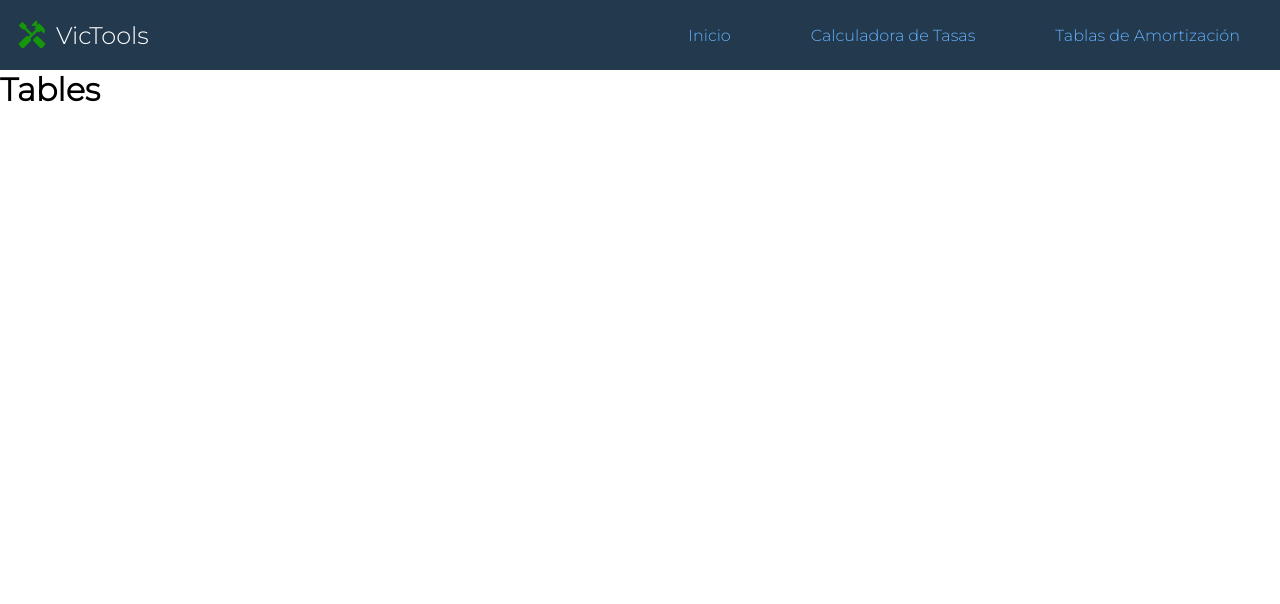
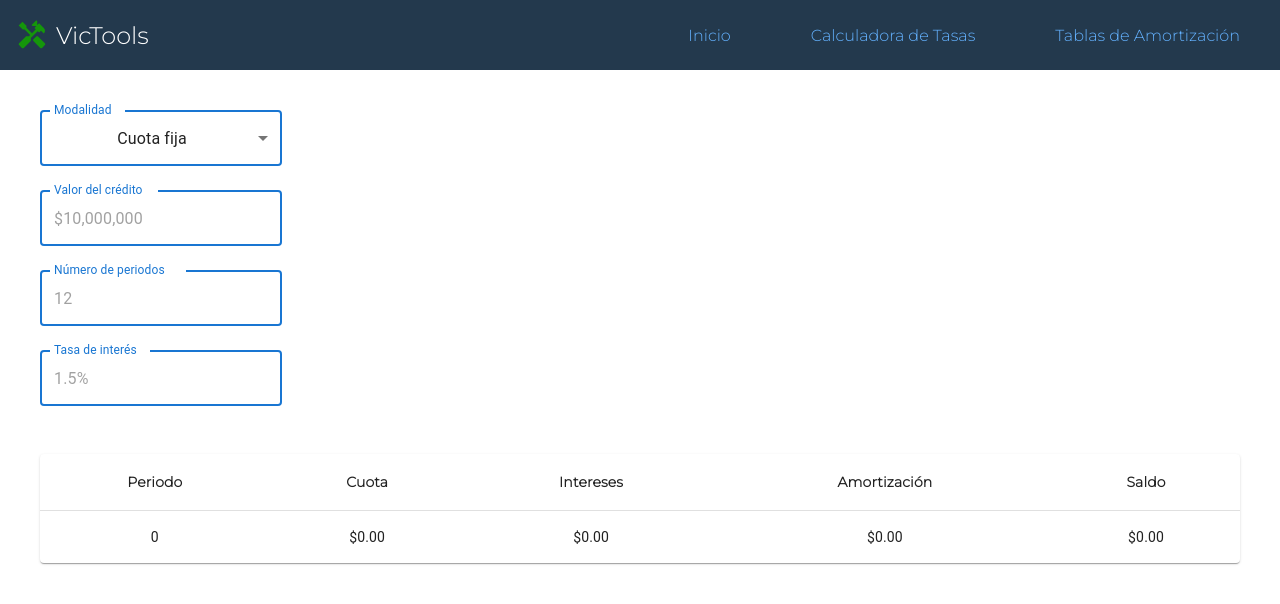
Before and after one commit to VicTips/victools, a React (Create React App) app: page /tablas in a window 1280 px wide. Shown: the top 604 px of the page. Built offline with nearby package versions, Linux system fonts and the light colour scheme.

Commit message:
Se colocan a funcionar las tablas de cuota fija y de abono constante

```diff
--- a/src/components/AmortizationTable/Inputs.js
+++ b/src/components/AmortizationTable/Inputs.js
@@ -11,7 +11,8 @@ import {
 function Inputs({ onChange }) {
   const types = [
     { value: "fixed", label: "Cuota fija" },
-    { value: "variable", label: "Cuota variable" },
+    { value: "variable", label: "Abono constante" },
+    { value: "lineargrowth", label: "Lineal creciente" },
   ];
   const [loan, setLoan] = useState("");
   const [nper, setNper] = useState("");
@@ -31,12 +32,30 @@ function Inputs({ onChange }) {
       }}
     >
       <TextField
+        id="type"
+        focused
+        select
+        variant="outlined"
+        label="Modalidad"
+        color="primary"
+        margin="normal"
+        value={type}
+        onChange={(e) => setType(e.target.value)}
+        style={{ textAlign: "center" }}
+      >
+        {types.map((option) => (
+          <MenuItem key={option.value} value={option.value}>
+            {option.label}
+          </MenuItem>
+        ))}
+      </TextField>
+      <TextField
         id="loan"
         focused
         placeholder="$10,000,000"
         variant="outlined"
         label="Valor del crédito"
-        color={type === "fixed" ? "primary" : "secondary"}
+        color="primary"
         margin="normal"
         onChange={(e) => setLoan(e.target.value)}
         InputProps={{
@@ -49,7 +68,7 @@ function Inputs({ onChange }) {
         placeholder="12"
         variant="outlined"
         label="Número de periodos"
-        color={type === "fixed" ? "primary" : "secondary"}
+        color="primary"
         margin="normal"
         onChange={(e) => setNper(e.target.value)}
         InputProps={{
@@ -62,31 +81,13 @@ function Inputs({ onChange }) {
         placeholder="1.5%"
         variant="outlined"
         label="Tasa de interés"
-        color={type === "fixed" ? "primary" : "secondary"}
+        color="primary"
         margin="normal"
         onChange={(e) => setRate(e.target.value)}
         InputProps={{
           inputComponent: FormatPercentage,
         }}
       />
-      <TextField
-        id="type"
-        focused
-        select
-        variant="outlined"
-        label="Modalidad"
-        color={type === "fixed" ? "primary" : "secondary"}
-        margin="normal"
-        value={type}
-        onChange={(e) => setType(e.target.value)}
-        style={{ textAlign: "center" }}
-      >
-        {types.map((option) => (
-          <MenuItem key={option.value} value={option.value}>
-            {option.label}
-          </MenuItem>
-        ))}
-      </TextField>
     </Box>
   );
 }
--- a/src/pages/Tables.js
+++ b/src/pages/Tables.js
@@ -1,11 +1,32 @@
-import React from 'react'
+import React, { useState } from 'react';
+import Inputs from '../components/AmortizationTable/Inputs';
+import AmortizationTable from '../components/AmortizationTable/AmortizationTable';
+import Box from '@mui/material/Box';
+import Rows from "../services/Rows";
 
 const Tables = () => {
+  const [loan, setLoan] = useState("");
+  const [nper, setNper] = useState("");
+  const [rate, setRate] = useState("");
+  const [type, setType] = useState("");
+  let rows = new Rows(loan, nper, rate);
   return (
-    <div>
-      <h1>Tables</h1>
-    </div>
-  )
+    <Box m={{ xs: 2, sm: 3, md: 4, lg: 5 }} mt={{ xs: 0, sm: 1, md: 2, lg: 3 }}>
+      <Box sx={{ display: "flex", justifyContent: "space-between" }}>
+        <Inputs
+          onChange={(loan, nper, rate, type) => {
+            setLoan(loan);
+            setNper(nper);
+            setRate(rate);
+            setType(type);
+          }}
+        />
+      </Box>
+      <Box mt={{ xs: 2, sm: 3, md: 4, lg: 5 }}>
+        <AmortizationTable rows={type === "fixed" ? rows.pmtFixed() : rows.pmtVariable()} type={type}/>
+      </Box>
+    </Box>
+  );
 }
 
 export default Tables
```
